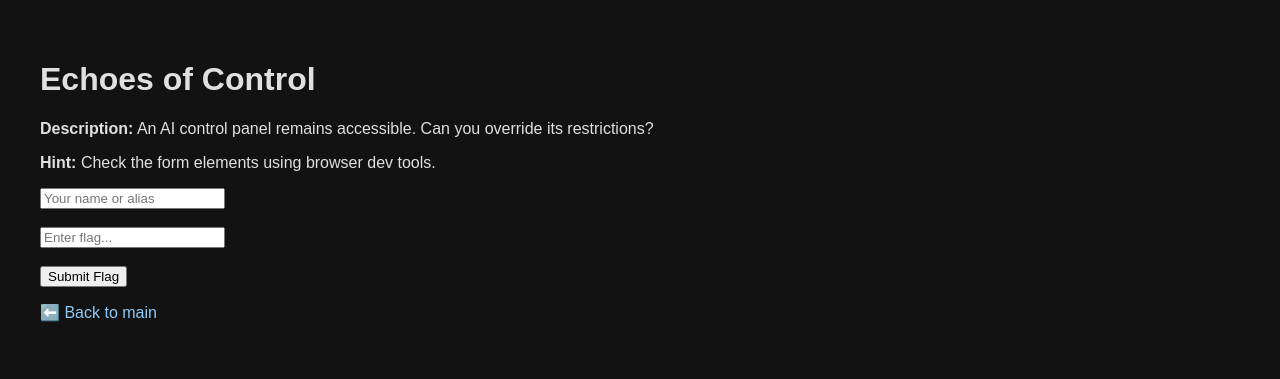
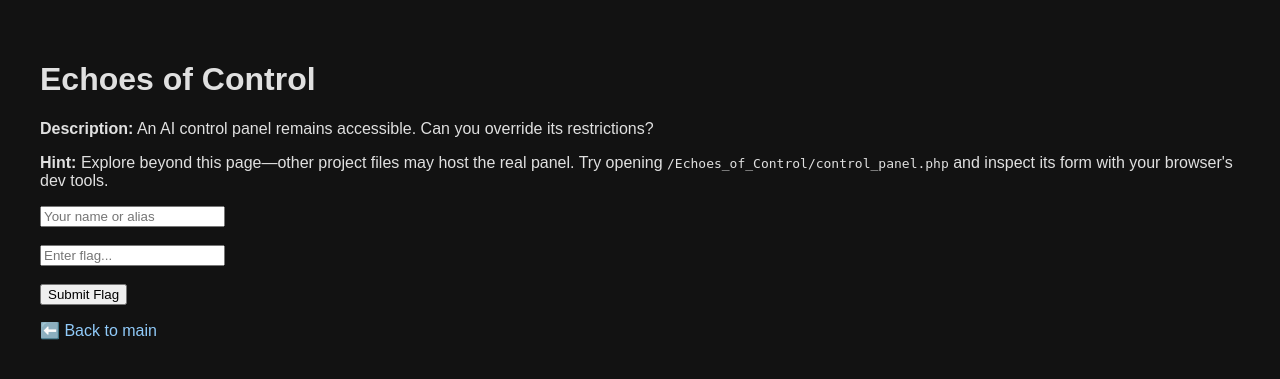
Before and after one commit to dcooper94/ctf, a Flask app: page /challenge/1 in a window 1280 px wide. Shown: the top 379 px of the page. Run offline with Flask 3, Linux system fonts and the light colour scheme.

Commit message:
Serve control panel via Flask

```diff
--- a/app.py
+++ b/app.py
@@ -1,5 +1,5 @@
 
-from flask import Flask, render_template, request
+from flask import Flask, render_template, request, send_from_directory
 import os
 import json
 from datetime import datetime
@@ -96,6 +96,10 @@ def challenge_page(cid):
         message=message,
     )
 
+@app.route("/Echoes_of_Control/control_panel.php")
+def echoes_control_panel():
+    return send_from_directory("Echoes_of_Control", "control_panel.php")
+
 @app.route("/scoreboard")
 def scoreboard():
     scoreboard = load_scoreboard()
--- a/templates/challenge_1.html
+++ b/templates/challenge_1.html
@@ -8,7 +8,7 @@
 <body>
     <h1>Echoes of Control</h1>
     <p><strong>Description:</strong> An AI control panel remains accessible. Can you override its restrictions?</p>
-    <p><strong>Hint:</strong> Check the form elements using browser dev tools.</p>
+    <p><strong>Hint:</strong> Explore beyond this page—other project files may host the real panel. Try opening <code>/Echoes_of_Control/control_panel.php</code> and inspect its form with your browser's dev tools.</p>
 
     <form method="POST" id="echoForm">
         <input type="text" name="name" placeholder="Your name or alias" required><br><br>
```
Also changed, not shown: Echoes_of_Control/README.md, README.md.
